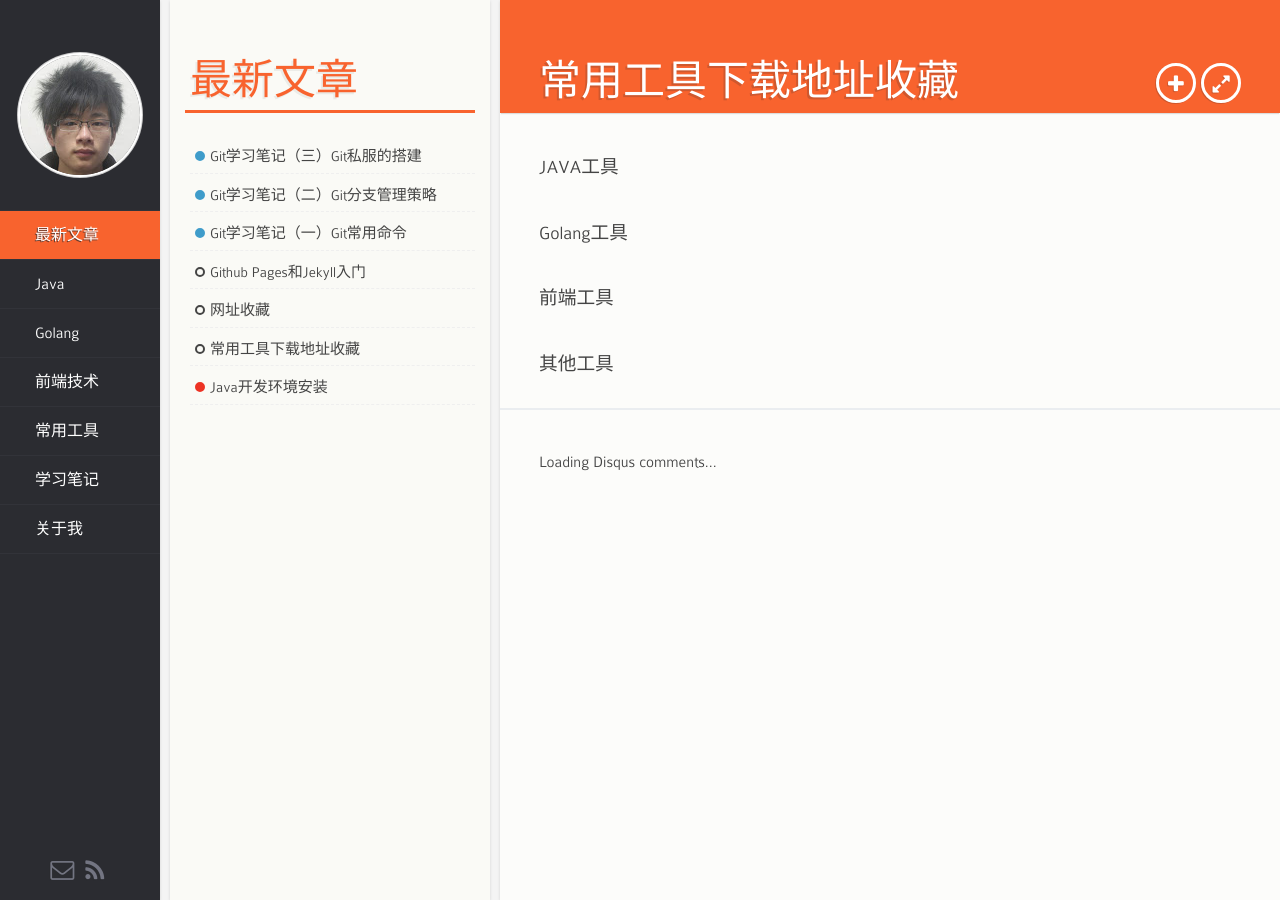
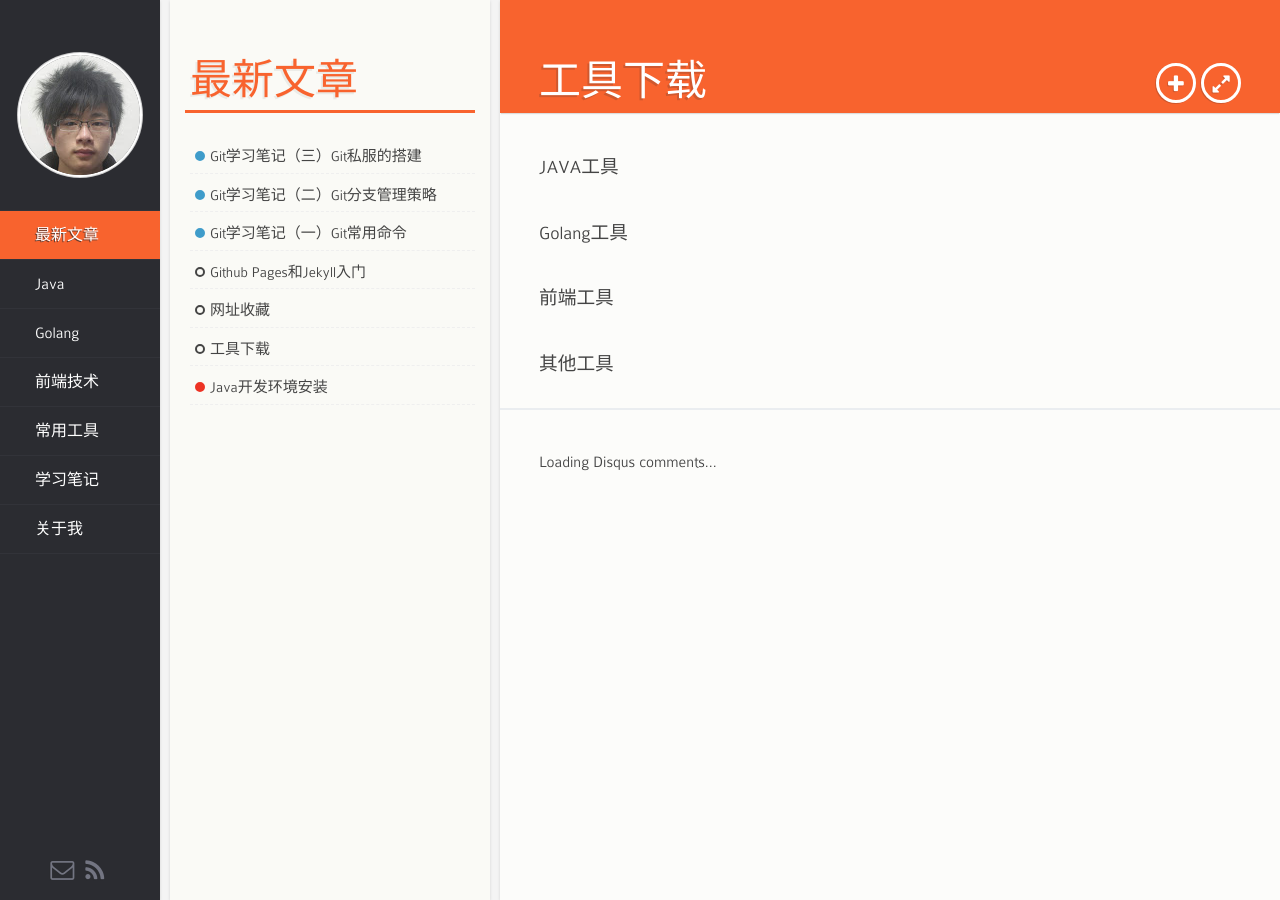
Before and after one commit to gitile/gitile.github.io, a Jekyll site: the page built from _posts/201411/2014-11-11-tools.html, in a window 1280 px wide. Built offline with Jekyll 4.4.1, drawn with Linux system fonts in a browser that asks for light colours; comment, search, counter and statistics services are not loaded.

Commit message:
修改标题

```diff
--- a/_posts/201411/2014-11-11-tools.html
+++ b/_posts/201411/2014-11-11-tools.html
@@ -1,9 +1,9 @@
 ---
 layout: default
-title: 常用工具下载地址收藏
+title: 工具下载
 category: tools
-keywords: 常用工具下载地址收藏
-description: 常用工具下载地址收藏。
+keywords: 工具下载
+description: 工具下载。
 ---
 
 <h3>JAVA工具</h3>
--- a/_posts/201411/2014-11-13-jekyll.html
+++ b/_posts/201411/2014-11-13-jekyll.html
@@ -30,7 +30,7 @@ description: github Pages是托管在github上的静态网页，Jekyll（发音/
   Github为了提供对HTML内容的支持，选择了Jekyll作为模板系统，Jekyll是一个强大的静态模板系统，作为个人博客使用，基本上可以满足要求，也能保持管理的方便，你可以查看<a href="http://jekyllrb.com/">Jekyll官方文档</a>。
 </p>
 <p>
-  你可以直接fork<a href="https://github.com/gitile/gitile.github.io">我的项目</a>，然后修修改改，就可以有你的自己的博客了，当然你也可以按照下面的介绍自己创建。
+  你可以直接fork<a href="https://github.com/gitile/gitile.github.io">我的项目</a>，然后修修改改，就可以有你的自己的博客了，当然你也可以自己创建。
 </p>
 
 <p></p>
```
